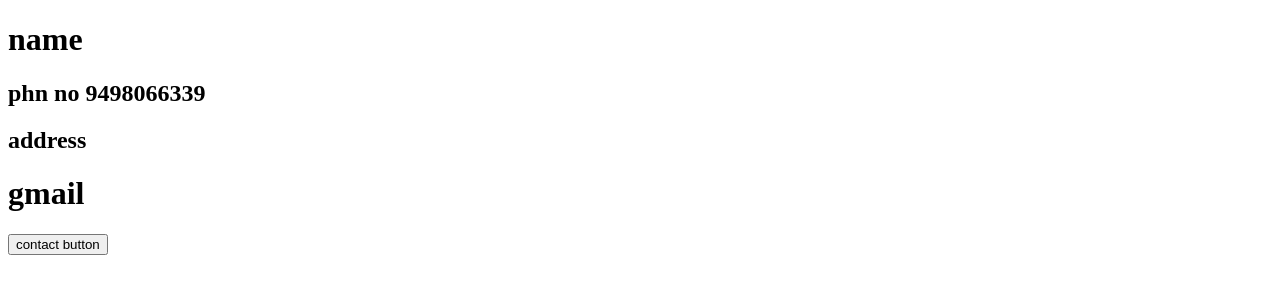
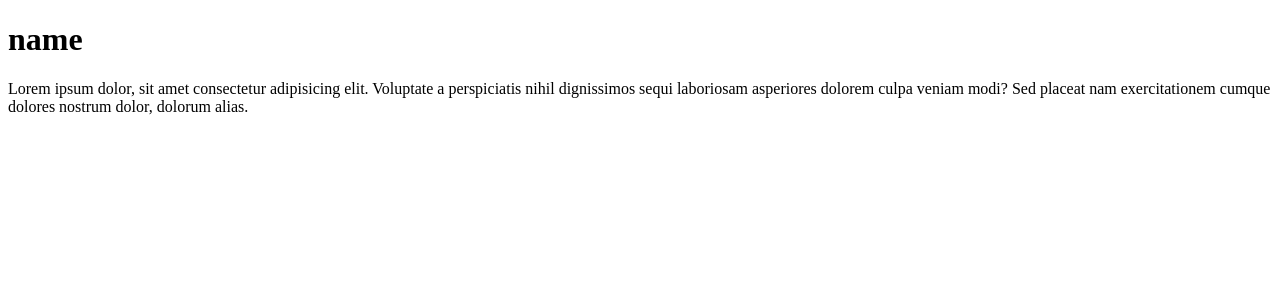
Before and after one commit to Abinesh-ktl/learning, a plain HTML site: page contact.html in a window 1280 px wide. Drawn offline with Linux system fonts and the light colour scheme.

Commit message:
update everthing

```diff
--- a/contact.html
+++ b/contact.html
@@ -7,9 +7,7 @@
 </head>
 <body>
     <h1>name</h1>
-    <h2>phn no 9498066339</h2>
-    <h2>address</h2>
-    <h1>gmail</h1>
-    <button>contact button</button>
+    <p>Lorem ipsum dolor, sit amet consectetur adipisicing elit. Voluptate a perspiciatis nihil dignissimos sequi laboriosam asperiores dolorem culpa veniam modi? Sed placeat nam exercitationem cumque dolores nostrum dolor, dolorum alias.</p>
+
 </body>
 </html>
```
Also changed, not shown: index.html (+1 -1 lines), user.html (+1 -5 lines).
